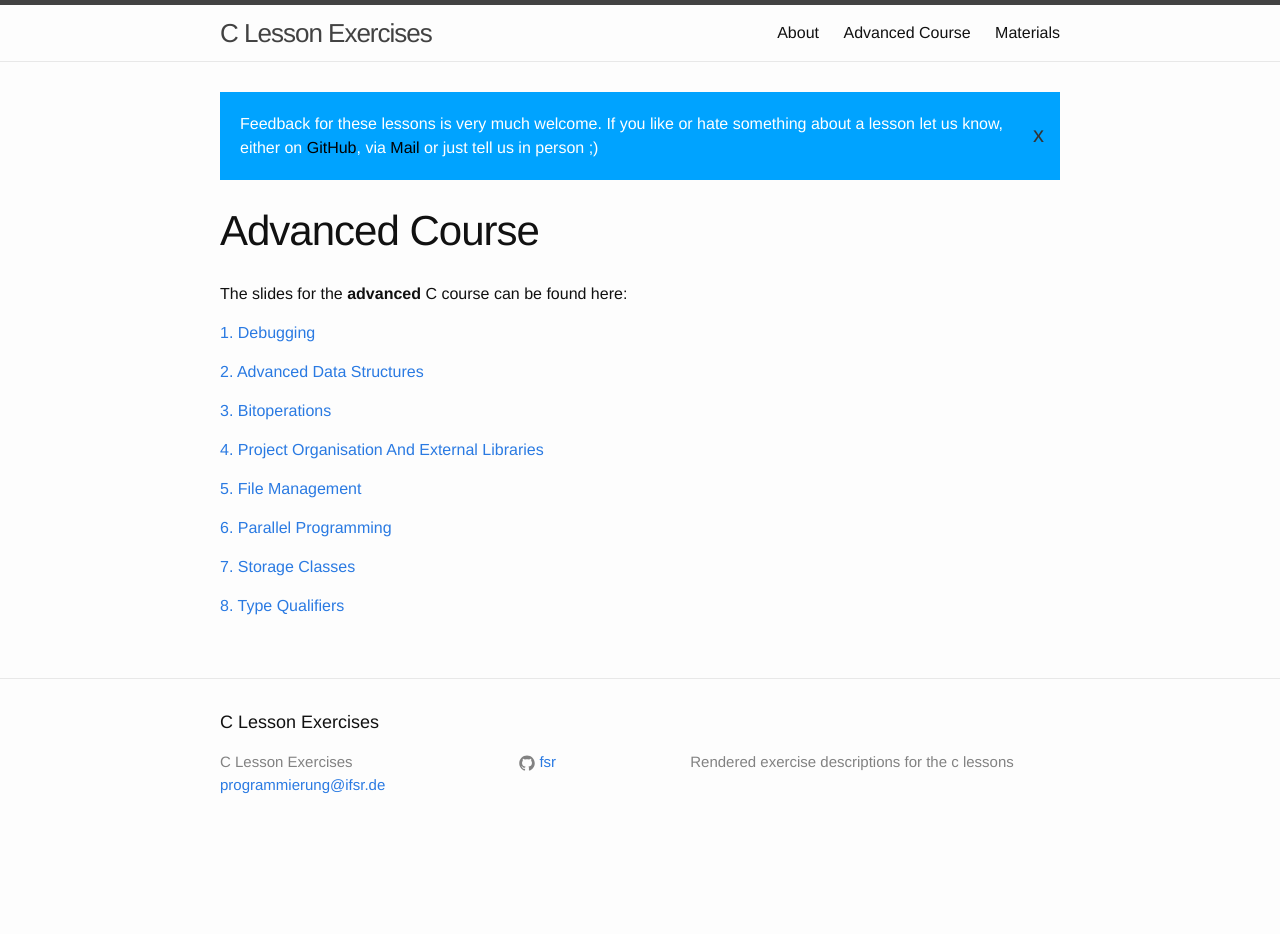
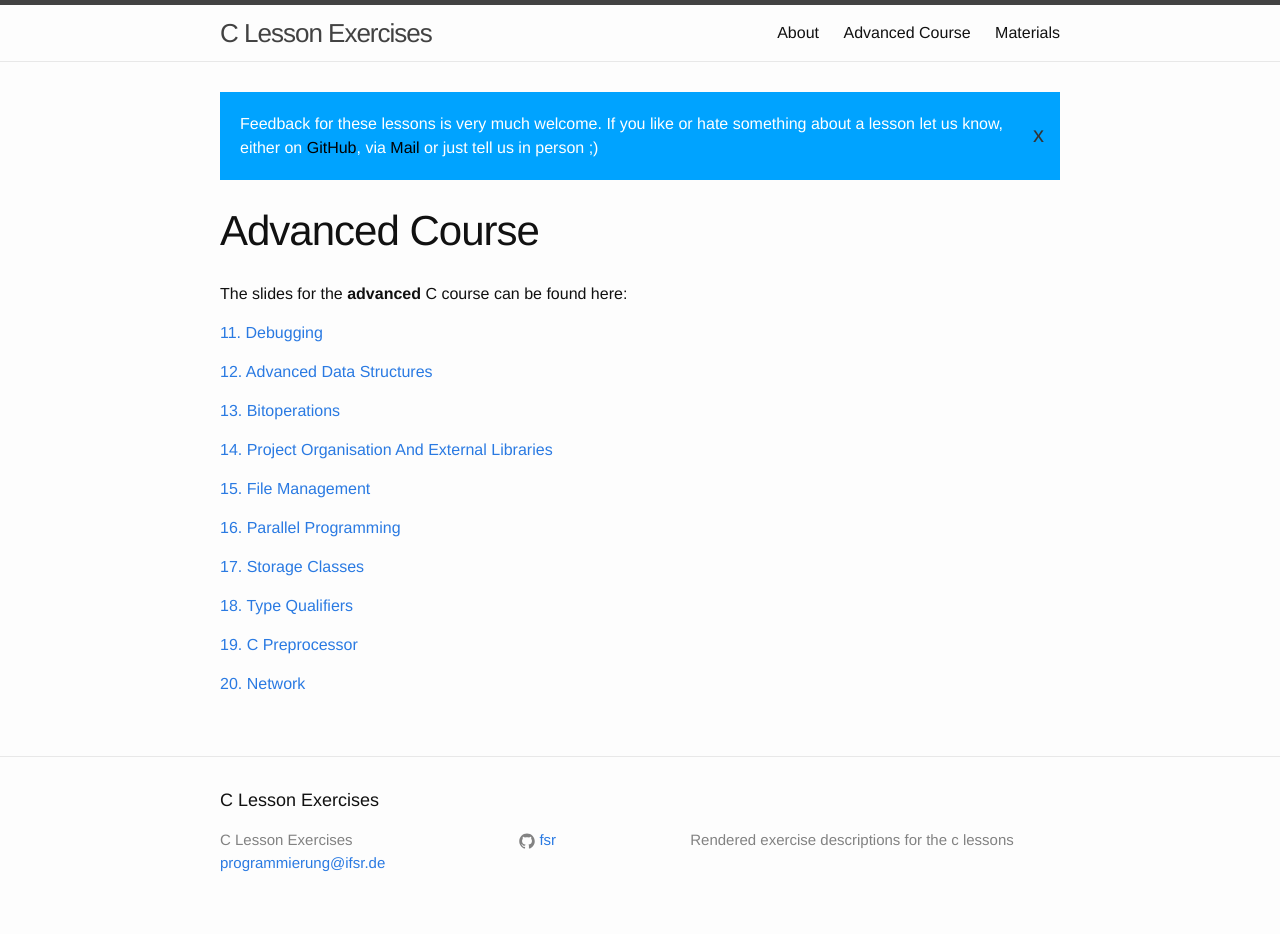
Before and after one commit to fsr/c-lessons, a Jekyll site: the page built from advanced.md, in a window 1280 px wide. Built offline with Jekyll 4.4.1, drawn with Linux system fonts in a browser that asks for light colours; before the commit the page ends 900 px from its top, so only the background shows below that.

Commit message:
added links to new slidesets

```diff
--- a/_data/advanced.yml
+++ b/_data/advanced.yml
@@ -1,33 +1,41 @@
 slides:
   -
-    number: 1
+    number: 11
     name: Debugging
     url: https://ifsr.de/kurs-materialien/c/11_debugging.pdf
   -
-    number: 2
+    number: 12
     name: Advanced Data Structures
     url: https://ifsr.de/kurs-materialien/c/12_advanced_data_structures.pdf
   -
-    number: 3
+    number: 13
     name: Bitoperations
     url: https://ifsr.de/kurs-materialien/c/13_bitoperations.pdf
   -
-    number: 4
+    number: 14
     name: Project Organisation And External Libraries
     url: https://ifsr.de/kurs-materialien/c/14_project_organisation_and_external_libraries.pdf
   -
-    number: 5
+    number: 15
     name: File Management
     url: https://ifsr.de/kurs-materialien/c/15_file_management.pdf
   -
-    number: 6
+    number: 16
     name: Parallel Programming
     url: https://ifsr.de/kurs-materialien/c/16_parallel_programming.pdf
   -
-    number: 7
+    number: 17
     name: Storage Classes
     url: https://ifsr.de/kurs-materialien/c/17_storage_classes.pdf
   -
-    number: 8
+    number: 18
     name: Type Qualifiers
     url: https://ifsr.de/kurs-materialien/c/18_type_qualifiers.pdf
+  -
+    number: 19
+    name: C Preprocessor
+    url: https://ifsr.de/kurs-materialien/c/19_c_preprocessor.pdf
+  -
+    number: 20
+    name: Network
+    url: https://ifsr.de/kurs-materialien/c/20_network.pdf
```
